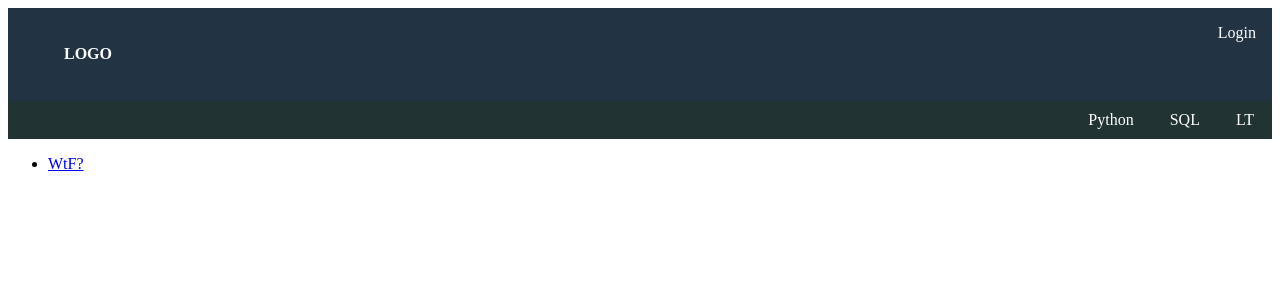
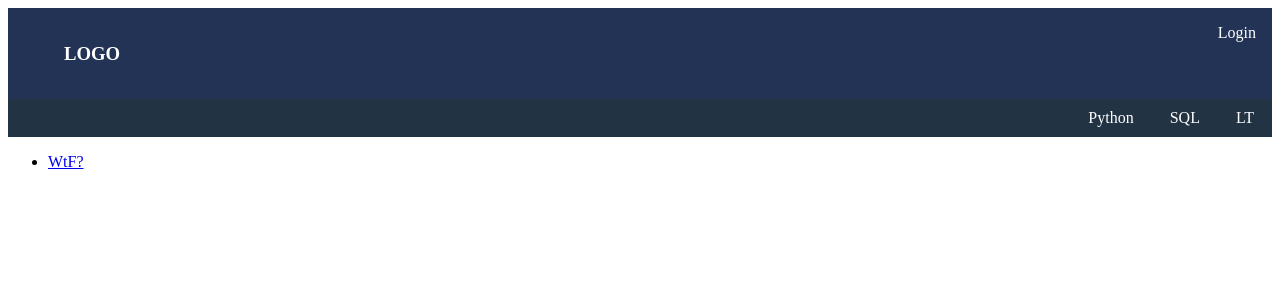
Before and after one commit to azikoDron/TimeManager, a Django app: page /mainpage/ in a window 1280 px wide. Shown: the top 300 px of the page. Run offline with Django 4.2, Linux system fonts and the light colour scheme; data comes from the database, SQL or seed files in the repository; both versions use the stored data as it was after the commit.

Commit message:
some style changes, removed key

```diff
--- a/mainpage/static/mainpage/style.css
+++ b/mainpage/static/mainpage/style.css
@@ -1,9 +1,8 @@
 header, footer {
     padding: 1em;
     color: white;
-    background-color: #234;
+    background-color: #235;
     clear: left;
-    text-align: left;
 }
 
 .header1 {
@@ -12,9 +11,13 @@ header, footer {
     padding 0;
     overflow: hidden;
 }
-.header1 .logo {
+.header1 .logo a {
     float: left;
+    color: white;
+    text-decoration: none;
 }
+.logo a:hover { color: red; }
+
 .header1 .login { float: right; }
 
 .banner_container {
@@ -22,7 +25,7 @@ header, footer {
     margin: 0;
     padding 0;
     overflow: hidden;
-    background-color: #233;
+    background-color: #234;
 }
 .banner {
     float: right;
@@ -35,6 +38,5 @@ header, footer {
     padding: 10px 18px;
     text-decoration: none;
 }
-
-.banner a:hover { background-color: #111; color: white;
+.banner a:hover { background-color: #111; color: red;
 }
--- a/mainpage/templates/mainpage/index.html
+++ b/mainpage/templates/mainpage/index.html
@@ -12,7 +12,7 @@
 <body>
     <header>
         <ul class="header1">
-            <li class="logo"><h4>LOGO</h4></li>
+            <li class="logo"><a href="{% url 'mainpage:index' %}"><h3>LOGO</h3></a></li>
             <li class="login">Login</li>
         </ul>
     </header>
```
Also changed, not shown: db.sqlite3.
